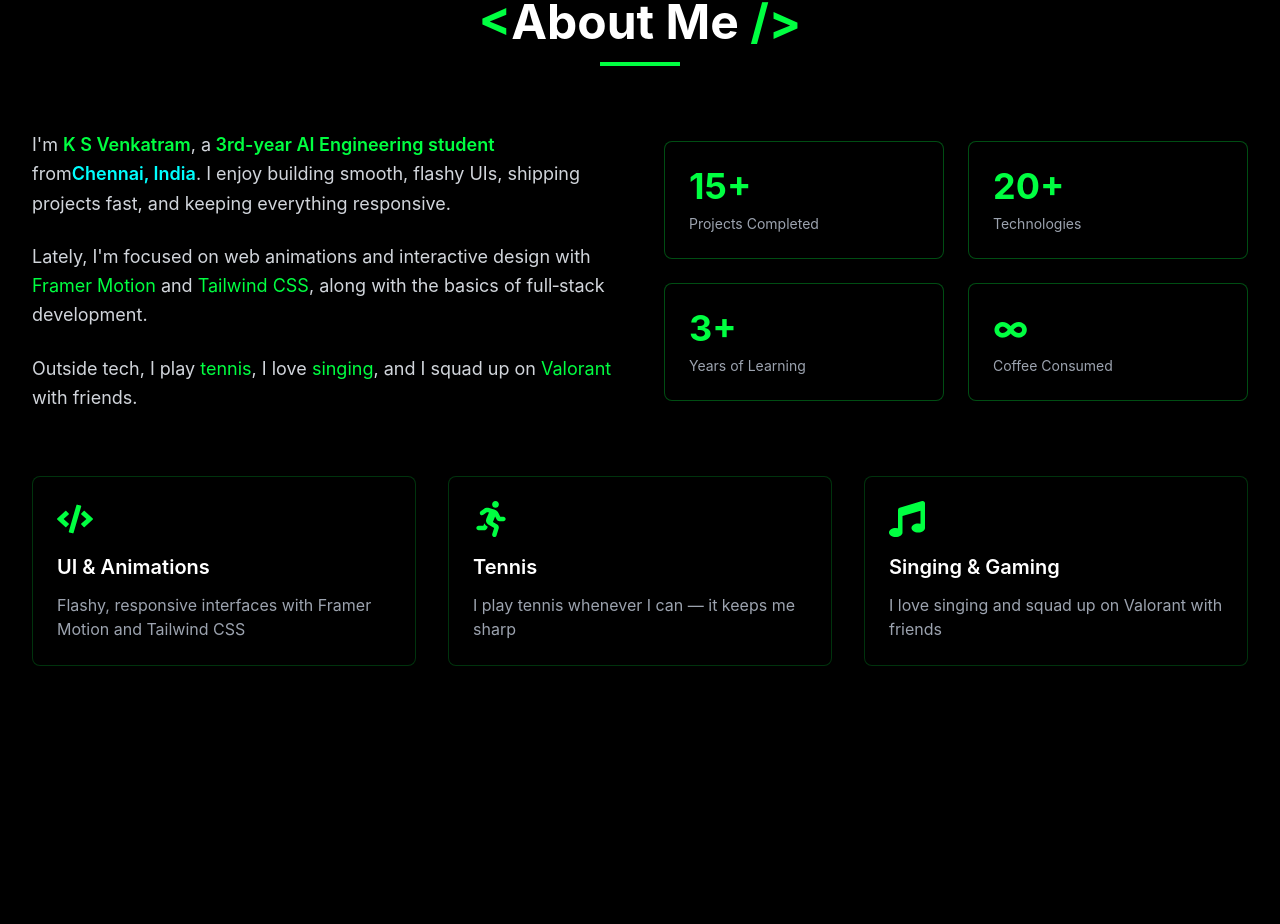
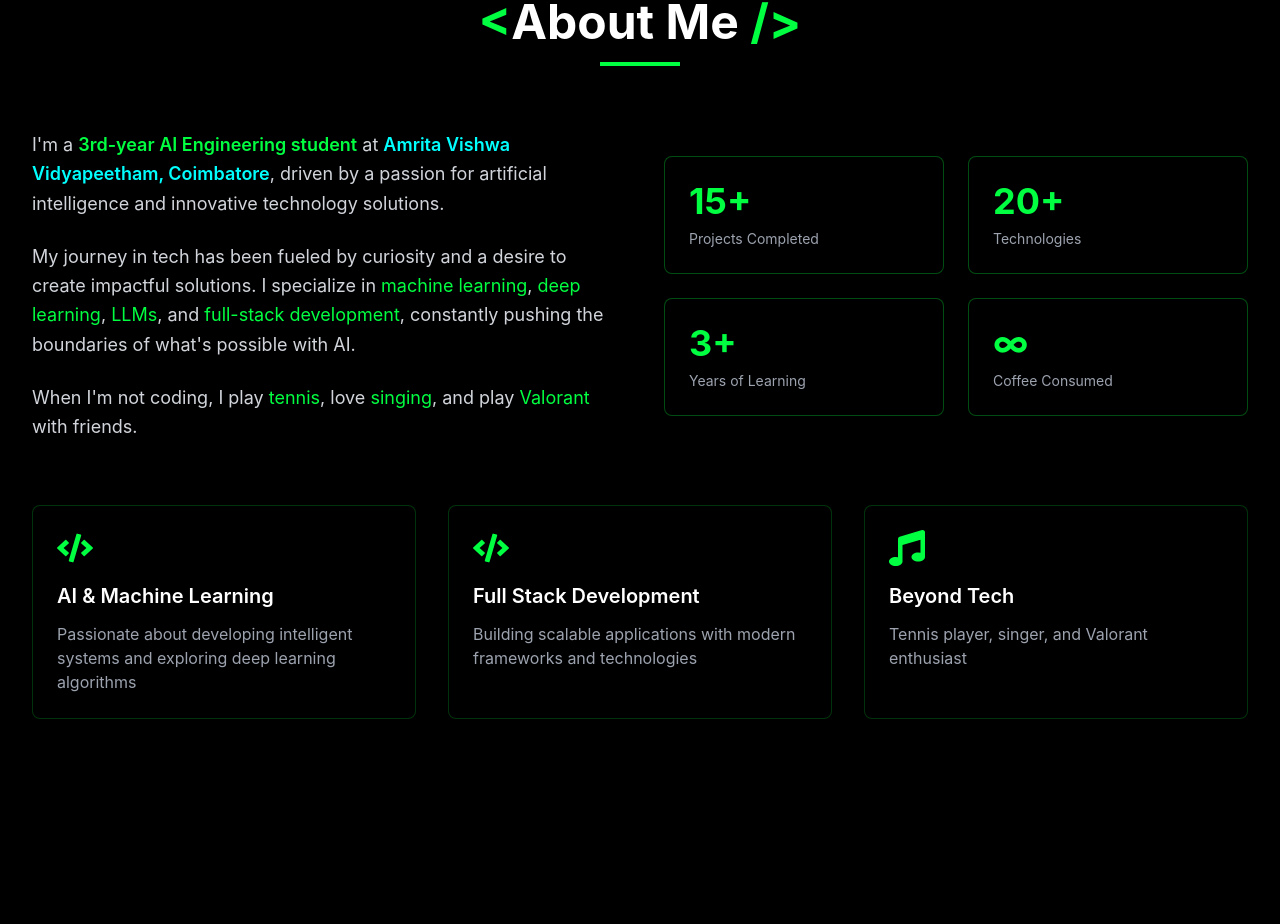
Before and after one commit to venkrx/portfoliovenkat, a Next.js app: page / in a window 1280 px wide. Shown: the part 930-1854 px from the top of the page. Built offline with nearby package versions, Linux system fonts and the light colour scheme; no server answers.

Commit message:
Restore AI/ML content in About, keep hobbies in last paragraph only

```diff
--- a/components/About.tsx
+++ b/components/About.tsx
@@ -31,18 +31,18 @@ export default function About() {
   const features = [
     {
       icon: FaCode,
-      title: 'UI & Animations',
-      description: 'Flashy, responsive interfaces with Framer Motion and Tailwind CSS',
+      title: 'AI & Machine Learning',
+      description: 'Passionate about developing intelligent systems and exploring deep learning algorithms',
     },
     {
-      icon: FaRunning,
-      title: 'Tennis',
-      description: 'I play tennis whenever I can — it keeps me sharp',
+      icon: FaCode,
+      title: 'Full Stack Development',
+      description: 'Building scalable applications with modern frameworks and technologies',
     },
     {
       icon: FaMusic,
-      title: 'Singing & Gaming',
-      description: 'I love singing and squad up on Valorant with friends',
+      title: 'Beyond Tech',
+      description: 'Tennis player, singer, and Valorant enthusiast',
     },
   ];
 
@@ -69,19 +69,21 @@ export default function About() {
             {/* Text Content */}
             <motion.div variants={itemVariants} className="space-y-6">
               <p className="text-lg text-gray-300 leading-relaxed">
-                I'm <span className="text-primary font-semibold">K S Venkatram</span>, a
-                <span className="text-primary font-semibold"> 3rd-year AI Engineering student</span> from
-                <span className="text-accent font-semibold">Chennai, India</span>. I enjoy building smooth, flashy UIs,
-                shipping projects fast, and keeping everything responsive.
+                I'm a <span className="text-primary font-semibold">3rd-year AI Engineering student</span> at{' '}
+                <span className="text-accent font-semibold">Amrita Vishwa Vidyapeetham, Coimbatore</span>,
+                driven by a passion for artificial intelligence and innovative technology solutions.
               </p>
               <p className="text-lg text-gray-300 leading-relaxed">
-                Lately, I'm focused on web animations and interactive design with
-                <span className="text-primary"> Framer Motion</span> and <span className="text-primary">Tailwind CSS</span>,
-                along with the basics of full‑stack development.
+                My journey in tech has been fueled by curiosity and a desire to create impactful solutions.
+                I specialize in <span className="text-primary">machine learning</span>,
+                <span className="text-primary"> deep learning</span>,
+                <span className="text-primary"> LLMs</span>, and
+                <span className="text-primary"> full-stack development</span>, constantly pushing the boundaries
+                of what's possible with AI.
               </p>
               <p className="text-lg text-gray-300 leading-relaxed">
-                Outside tech, I play <span className="text-primary">tennis</span>, I love
-                <span className="text-primary"> singing</span>, and I squad up on
+                When I'm not coding, I play <span className="text-primary">tennis</span>, love
+                <span className="text-primary"> singing</span>, and play
                 <span className="text-primary"> Valorant</span> with friends.
               </p>
             </motion.div>
```
